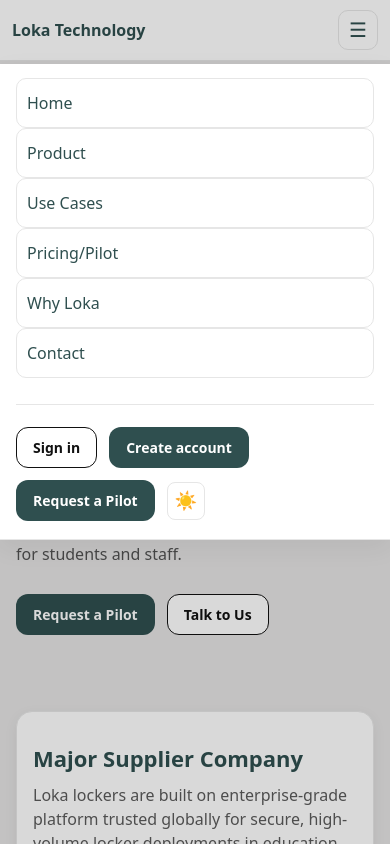
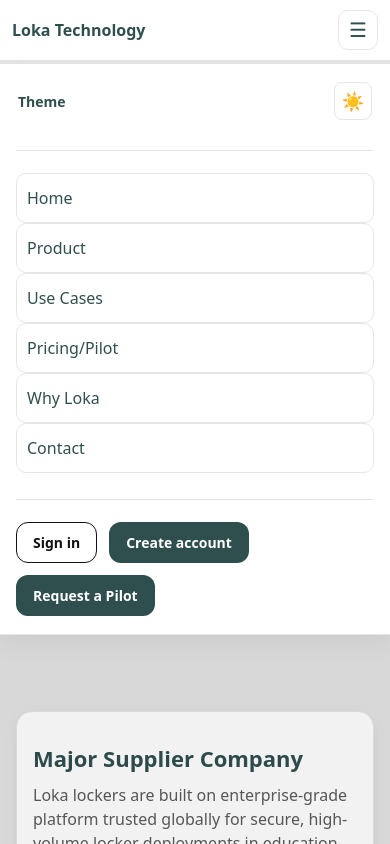
Before and after one commit to LokaTechnology/Loka-Technology, a Next.js app: page / in a window 390 px wide. Both pictures are taken after a click on the button "Toggle navigation menu". Shown: the top 844 px of the page. Built offline with nearby package versions, Linux system fonts and the light colour scheme.

Commit message:
add of the global css

```diff
--- a/app/components/Header.tsx
+++ b/app/components/Header.tsx
@@ -45,6 +45,15 @@
 
       <div className={`mobile-panel ${menuOpen ? "open" : ""}`}>
         <div className="mobile-panel-inner">
+
+          {/* Theme toggle at the top so its dropdown always has room */}
+          <div className="mobile-theme-row">
+            <span className="mobile-theme-label">Theme</span>
+            <ThemeToggle />
+          </div>
+
+          <div className="mobile-divider" />
+
           <div className="mobile-links">
             <Link href="/" onClick={() => setMenuOpen(false)}>Home</Link>
             <Link href="/product" onClick={() => setMenuOpen(false)}>Product</Link>
@@ -60,7 +69,6 @@
             <Link href="/login" className="btn btn-outline" onClick={() => setMenuOpen(false)}>Sign in</Link>
             <Link href="/register" className="btn btn-primary" onClick={() => setMenuOpen(false)}>Create account</Link>
             <Link href="/pricing" className="btn btn-primary" onClick={() => setMenuOpen(false)}>Request a Pilot</Link>
-            <ThemeToggle />
           </div>
         </div>
       </div>
--- a/app/globals.css
+++ b/app/globals.css
@@ -147,7 +147,9 @@
 
 /* === Backdrop === */
 .menu-backdrop{
-  position: fixed; inset: 0; background: rgba(0,0,0,.15);
+  position: fixed;
+  inset: var(--header-h) 0 0 0;
+  background: rgba(0,0,0,.05);
   opacity: 0; pointer-events: none; transition: opacity .15s ease;
   z-index: 1099;
 }
@@ -166,7 +168,18 @@
 }
 .mobile-panel.open{ transform: translateY(0); opacity: 1; pointer-events: auto; }
 
-.mobile-panel-inner{ padding: 14px 16px 18px; display: grid; gap: 16px; }
+/* Allow dropdown children to overflow the panel visually */
+.mobile-panel { overflow: visible; }
+
+/* Scrollable inner content on short screens */
+.mobile-panel-inner{
+  padding: 14px 16px 18px;
+  display: grid;
+  gap: 16px;
+  max-height: calc(100vh - var(--header-h) - 16px);
+  overflow-y: auto;
+  overflow-x: visible;
+}
 .mobile-links a{
   display: block; padding: 12px 10px; border-radius: 10px;
   color: #2f4f4f; text-decoration: none; border: 1px solid #e6e6e6; background: #fff;
@@ -176,6 +189,8 @@
 
 .mobile-divider{ height: 1px; background: var(--line); margin: 4px 0; }
 .mobile-auth{ display: flex; gap: 12px; align-items: center; flex-wrap: wrap; }
+.mobile-theme-row{ display: flex; align-items: center; justify-content: space-between; padding: 4px 2px; }
+.mobile-theme-label{ font-weight: 600; font-size: 14px; color: #2f4f4f; }
 .mobile-social{ display: flex; gap: 12px; }
 .social-link{ color: #6b6b6b; }
 .social-link:hover{ color: #2f4f4f; }
@@ -425,46 +440,6 @@
   :root:not([data-theme]) { /* fallback: auto-dark if user prefers */
     color-scheme: dark;
   }
-
-//* === Compact right drawer (max 380px) === */
-:root { --header-h: 30px; }
-
-.mobile-panel{
-    position: fixed;
-    top: var(--header-h);
-    right: 0;
-    left: auto;
-    height: calc(60dvh - var(--header-h));
-    width: min(380px, 92vw);
-    background: #fff;
-    border-left: 1px solid var(--line);
-    box-shadow: -16px 0 32px rgba(0,0,0,.10);
-    transform: translateX(100%);
-    opacity: 0;
-    pointer-events: none;
-    transition: transform .2s ease, opacity .2s ease;
-    z-index: 1100;
-    border-top-left-radius: 14px;   /* nice rounded edge */
-    border-bottom-left-radius: 14px;
-}
-.mobile-panel.open{
-    transform: translateX(0);
-    opacity: 1;
-    pointer-events: auto;
-}
-
-.mobile-panel-inner{
-    padding: 12px;                  /* tighter padding to feel slimmer */
-    display: grid;
-    gap: 12px;
-    height: 100%;
-    overflow: auto;
-}
-
-/* Optional: on very small screens, let it go full width */
-@media (max-width: 480px){
-    .mobile-panel{ width: 100vw; border-radius: 0; }
- }
 }
 
 /* --- Account layout --- */
@@ -796,7 +771,7 @@
   box-shadow: 0 8px 24px rgba(0, 0, 0, 0.12);
   padding: 6px;
   min-width: 160px;
-  z-index: 1000;
+  z-index: 9999;
 }
 
 .theme-dropdown button {
```
